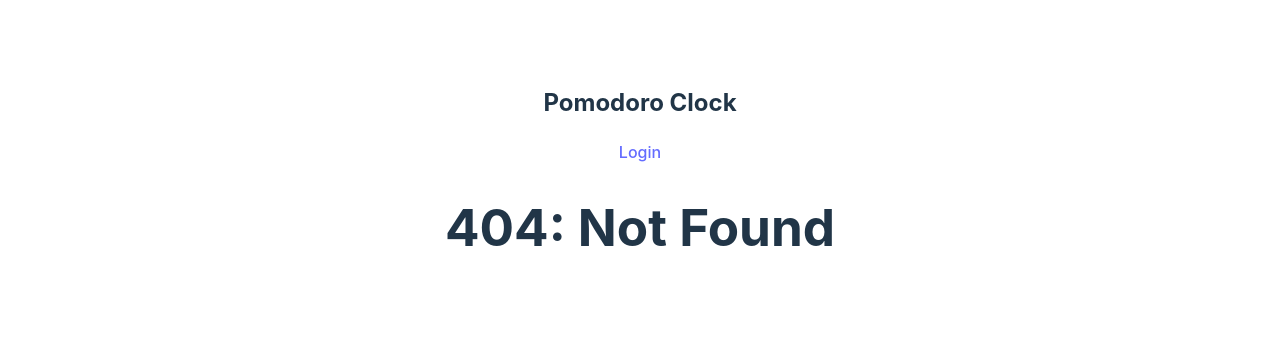
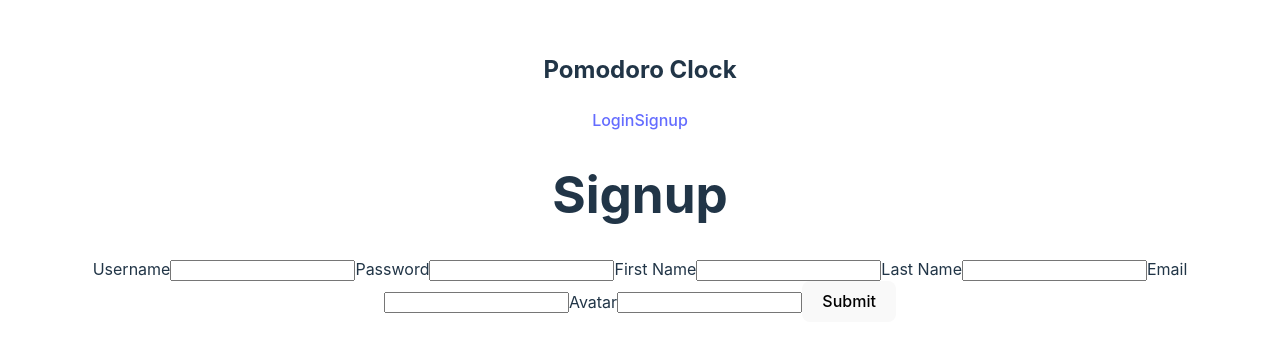
Before and after one commit to CalebMacLean/calebmaclean.github.io, a React (Vite) app in the folder frontend/: page /signup in a window 1280 px wide. Before the commit this address had no page. Shown: the part 223-574 px from the top of the page. Built offline with nearby package versions, Linux system fonts and the light colour scheme.

Commit message:
created registration feature

```diff
--- a/frontend/src/NavBar.jsx
+++ b/frontend/src/NavBar.jsx
@@ -27,6 +27,7 @@ const NavBar = ({ username }) => {
             ) : (
                 <div>
                     <NavLink to="/login">Login</NavLink>
+                    <NavLink to="/signup">Signup</NavLink>
                 </div>
             )}
         </nav>
--- a/frontend/src/PomodoroAPI.js
+++ b/frontend/src/PomodoroAPI.js
@@ -57,6 +57,12 @@ class PomodoroAPI {
         return res.token;
     }
 
+    /** Post a user to /register route */
+    static async registerUser(data) {
+        let res = await this.request(`auth/register`, data, "post");
+        return res.token;
+    }
+
     /** Get a user object with their username
      *
      * This method assumes that a validation token has already been set for the class.
--- a/frontend/src/RouterList.jsx
+++ b/frontend/src/RouterList.jsx
@@ -6,6 +6,7 @@ import Home from './Home';
 import NotFound from './NotFound';
 import LogIn from './LogIn';
 import Logout from './Logout';
+import Signup from './Signup';
 
 /** RouteList Component
  *
@@ -24,6 +25,8 @@ const RouterList = ({ username, login, logout }) => {
             <Route path="/login" element={<LogIn login={ login } />} />
             {/* Log Out Feature */}
             <Route path="/logout" element={<Logout logout={ logout } />} />
+            {/* Sign Up Form */}
+            <Route path="/signup" element={<Signup login={ login } />} />
             {/* Not Found Page */}
             <Route path='*' element={<NotFound />} />
         </Routes>
--- /dev/null
+++ b/frontend/src/Signup.jsx
@@ -0,0 +1,119 @@
+// Imports
+import React, { useState } from 'react';
+import { useNavigate } from 'react-router-dom';
+
+import PomodoroAPI from './PomodoroAPI';
+
+/** Signup Component
+ *
+ * This component is responsible for rendering the signup form.
+ *
+ * Props:
+ * - login: function to handle login
+ *
+ * State:
+ * - formData: object { username, password, firstName, lastName, email, avatar }
+ */
+const Signup = ({ login }) => {
+    // State
+    const INITIAL_STATE = {
+        username: '',
+        password: '',
+        firstName: '',
+        lastName: '',
+        email: '',
+        avatar: ''
+    };
+    const [formData, setFormData] = useState(INITIAL_STATE);
+
+    // Navigation
+    const navigate = useNavigate();
+
+    // Event Handlers
+    const handleChange = (evt) => {
+        const { name, value } = evt.target;
+        setFormData(data => ({
+            ...data,
+            [name]: value
+        }));
+    };
+
+    const handleSubmit = async (evt) => {
+        evt.preventDefault();
+        try {
+            // Register user
+            const token = await PomodoroAPI.registerUser(formData);
+            // update root state var username / store token in localStorage
+            login(formData.username, token);
+            // reset form
+            setFormData(INITIAL_STATE);
+            // navigate to home page
+            navigate('/');
+        }
+        catch (err) {
+            console.error(err);
+        }
+    }
+
+    // Render
+    return (
+        <div className="Signup">
+            <h1>Signup</h1>
+
+            <form className='Signup-form' onSubmit={ handleSubmit }>
+                <label htmlFor='username'>Username</label>
+                <input
+                    type='text'
+                    id='username'
+                    name='username'
+                    onChange={ handleChange }
+                />
+
+                <label htmlFor='password'>Password</label>
+                <input
+                    type='password'
+                    id='password'
+                    name='password'
+                    onChange={ handleChange }
+                />
+
+                <label htmlFor='firstName'>First Name</label>
+                <input
+                    type='text'
+                    id='firstName'
+                    name='firstName'
+                    onChange={ handleChange }
+                />
+
+                <label htmlFor='lastName'>Last Name</label>
+                <input
+                    type='text'
+                    id='lastName'
+                    name='lastName'
+                    onChange={ handleChange }
+                />
+
+                <label htmlFor='email'>Email</label>
+                <input
+                    type='email'
+                    id='email'
+                    name='email'
+                    onChange={ handleChange }
+                />
+
+                <label htmlFor='avatar'>Avatar</label>
+                <input
+                    type='text'
+                    id='avatar'
+                    name='avatar'
+                    onChange={ handleChange }
+                />
+
+                <button>Submit</button>
+            </form>
+        </div>
+    )
+};
+
+// Exports
+export default Signup;
```
